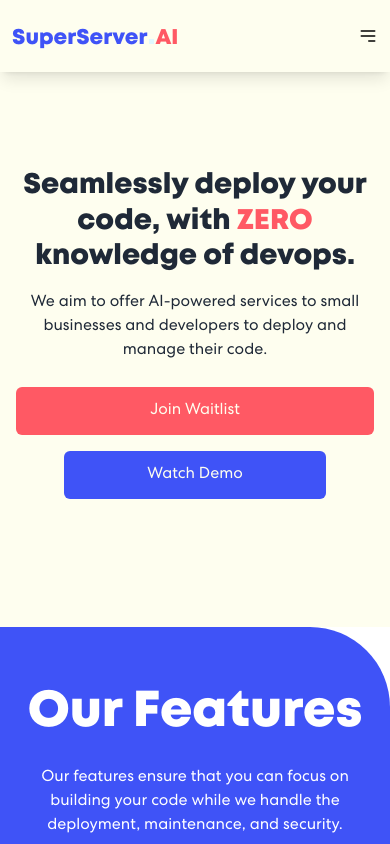
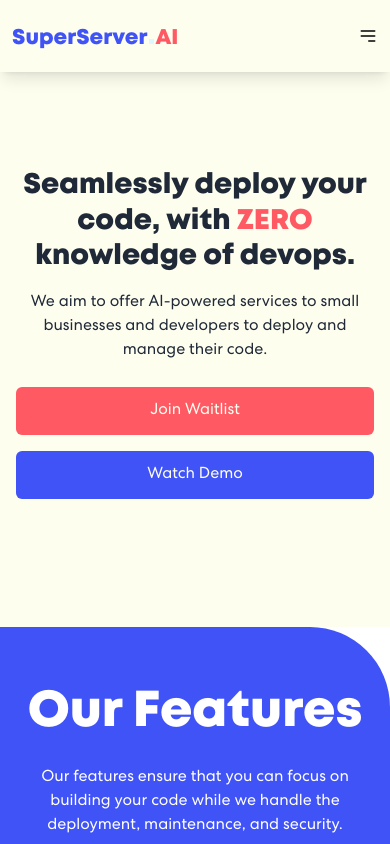
Before and after one commit to Avinier/SuperServerAI-LandingPage, a React (Vite) app: page / in a window 390 px wide. Shown: the top 844 px of the page. Built offline with nearby package versions, Linux system fonts and the light colour scheme.

Commit message:
Update Hero.jsx

```diff
--- a/src/components/Hero.jsx
+++ b/src/components/Hero.jsx
@@ -42,13 +42,13 @@ function Hero() {
               href="https://hu56kt7hdn2.typeform.com/to/vD8NjERN"
               target="_blank"
               rel="noopener noreferrer"
-              className={`bg-secondary text-background lg:mx-auto  text-center sm:mx-12 px-6 py-3 rounded-md text-base sm:text-lg font-body ${btnAnimation}`}
+              className={`bg-secondary text-background lg:mx-auto sm:mx-12 text-center px-6 py-3 rounded-md text-base sm:text-lg font-body ${btnAnimation}`}
             >
               Join Waitlist
             </a>
             <button
               onClick={handleVideoClick}
-              className={`lg:hidden bg-primary text-background mx-12 px-6 py-3 rounded-md text-base sm:text-lg font-body ${btnAnimation}`}
+              className={`lg:hidden bg-primary text-background px-6 py-3 rounded-md text-base sm:text-lg font-body ${btnAnimation}`}
             >
               Watch Demo
             </button>
```
